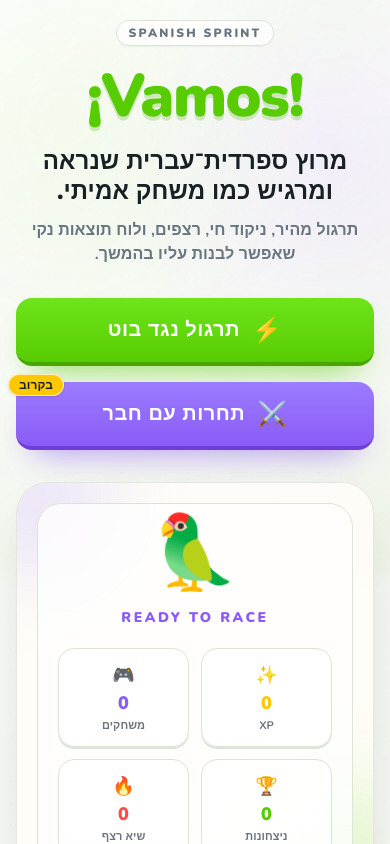
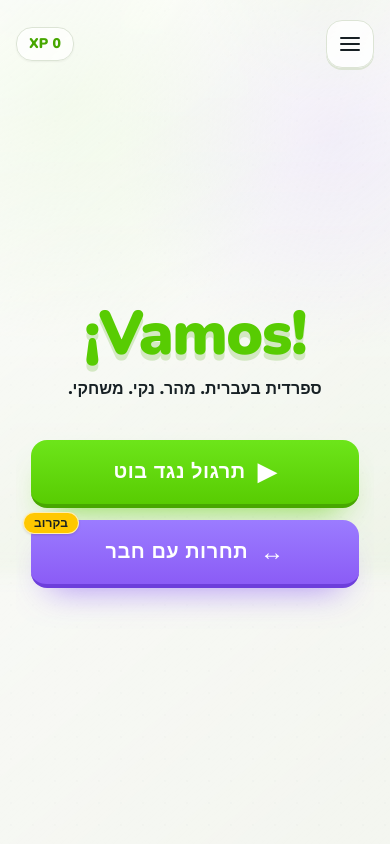
Before and after one commit to avihai24n-oss/spanish-game, a React (Vite) app: page / in a window 390 px wide. Built offline with nearby package versions, Linux system fonts and the light colour scheme.

Commit message:
Polish mobile app layout

```diff
--- a/src/components/HomeScreen.tsx
+++ b/src/components/HomeScreen.tsx
@@ -1,4 +1,5 @@
-import { motion } from "framer-motion";
+import { AnimatePresence, motion } from "framer-motion";
+import { useState } from "react";
 import { useGameStore } from "../game/store";
 import DuoButton from "./ui/DuoButton";
 import { useSound } from "../hooks/useSound";
@@ -17,32 +18,47 @@ export default function HomeScreen() {
   const openLobby = useGameStore((s) => s.openLobby);
   const stats = useGameStore((s) => s.stats);
   const { play } = useSound();
+  const [menuOpen, setMenuOpen] = useState(false);
 
   return (
-    <main className="screen-shell flex items-center">
-      <div className="app-wrap grid min-h-[calc(100vh-4rem)] items-center gap-8 lg:grid-cols-[1.08fr_0.92fr]">
+    <main className="screen-shell flex items-center overflow-hidden">
+      <div className="mx-auto flex min-h-[calc(100vh-2.5rem)] w-full max-w-sm flex-col sm:max-w-5xl">
+        <header className="flex items-center justify-between">
+          <button
+            type="button"
+            onClick={() => setMenuOpen(true)}
+            aria-label="פתיחת תפריט"
+            className="flex h-12 w-12 items-center justify-center rounded-2xl border border-duo-border bg-white/80 text-duo-ink shadow-card"
+          >
+            <span className="flex flex-col gap-1">
+              <span className="h-0.5 w-5 rounded-full bg-current" />
+              <span className="h-0.5 w-5 rounded-full bg-current" />
+              <span className="h-0.5 w-5 rounded-full bg-current" />
+            </span>
+          </button>
+          <div className="rounded-2xl border border-duo-border bg-white/70 px-3 py-1.5 text-sm font-black text-duo-greenShadow shadow-sm">
+            {stats.totalXp} XP
+          </div>
+        </header>
+
         <motion.section
           variants={stagger}
           custom={0}
           initial="hidden"
           animate="show"
-          className="text-center lg:text-start"
+          className="flex w-full flex-1 flex-col items-center justify-center overflow-hidden text-center"
         >
-          <span className="eyebrow">Spanish sprint</span>
           <h1
-            className="es-text mt-5 text-6xl font-black leading-none tracking-tight text-duo-green drop-shadow-[0_4px_0_rgba(71,167,0,0.22)] sm:text-7xl"
+            className="es-text max-w-full text-[3.85rem] font-black leading-none tracking-tight text-duo-green drop-shadow-[0_6px_0_rgba(71,167,0,0.2)] sm:text-8xl"
             dir="ltr"
           >
             ¡Vamos!
           </h1>
-          <p className="mt-5 max-w-xl text-2xl font-black leading-tight text-duo-ink sm:text-3xl lg:mx-0">
-            מרוץ ספרדית־עברית שנראה ומרגיש כמו משחק אמיתי.
-          </p>
-          <p className="mx-auto mt-3 max-w-lg text-base font-bold text-duo-gray sm:text-lg lg:mx-0">
-            תרגול מהיר, ניקוד חי, רצפים, ולוח תוצאות נקי שאפשר לבנות עליו בהמשך.
+          <p className="mt-3 max-w-[18rem] text-base font-black leading-snug text-duo-ink sm:max-w-none sm:text-lg">
+            ספרדית בעברית. מהר. נקי. משחקי.
           </p>
 
-          <div className="mx-auto mt-8 grid w-full max-w-md gap-4 lg:mx-0 lg:max-w-lg lg:grid-cols-2">
+          <div className="mt-10 grid w-full max-w-[21rem] gap-3 px-1 sm:max-w-md">
             <motion.div variants={stagger} custom={1} initial="hidden" animate="show">
               <DuoButton
                 variant="green"
@@ -54,7 +70,7 @@ export default function HomeScreen() {
                 }}
               >
                 <span className="flex items-center justify-center gap-3">
-                  <span className="text-2xl">⚡</span>
+                  <span className="text-2xl">▶</span>
                   תרגול נגד בוט
                 </span>
               </DuoButton>
@@ -77,7 +93,7 @@ export default function HomeScreen() {
                 }}
               >
                 <span className="flex items-center justify-center gap-3">
-                  <span className="text-2xl">⚔️</span>
+                  <span className="text-2xl">↔</span>
                   תחרות עם חבר
                 </span>
               </DuoButton>
@@ -88,69 +104,97 @@ export default function HomeScreen() {
           </div>
         </motion.section>
 
-        <motion.aside
-          variants={stagger}
-          custom={3}
-          initial="hidden"
-          animate="show"
-          className="panel relative overflow-hidden rounded-[2rem] p-5 sm:p-7"
-        >
-          <div className="absolute -left-16 -top-16 h-40 w-40 rounded-full bg-duo-purple/15 blur-2xl" />
-          <div className="absolute -bottom-14 -right-14 h-44 w-44 rounded-full bg-duo-green/15 blur-2xl" />
-
-          <div className="relative rounded-[1.5rem] border border-duo-border bg-white/75 p-5 text-center shadow-card">
-            <motion.div
-              className="text-7xl"
-              animate={{ y: [0, -10, 0], rotate: [0, -4, 0, 4, 0] }}
-              transition={{ duration: 3.2, repeat: Infinity, ease: "easeInOut" }}
-            >
-              🦜
-            </motion.div>
-            <p className="mt-3 text-sm font-black uppercase tracking-[0.18em] text-duo-purple">
-              ready to race
-            </p>
-            <div className="mt-5 grid grid-cols-2 gap-3">
-              <StatChip icon="✨" label="XP" value={stats.totalXp} color="text-duo-gold" />
-              <StatChip
-                icon="🎮"
-                label="משחקים"
-                value={stats.gamesPlayed}
-                color="text-duo-purple"
-              />
-              <StatChip
-                icon="🏆"
-                label="ניצחונות"
-                value={stats.wins}
-                color="text-duo-green"
-              />
-              <StatChip
-                icon="🔥"
-                label="שיא רצף"
-                value={stats.bestCombo}
-                color="text-duo-red"
-              />
-            </div>
-          </div>
-        </motion.aside>
+        <ProfileDrawer open={menuOpen} onClose={() => setMenuOpen(false)} />
       </div>
     </main>
   );
 }
 
+function ProfileDrawer({ open, onClose }: { open: boolean; onClose: () => void }) {
+  const stats = useGameStore((s) => s.stats);
+  const openLobby = useGameStore((s) => s.openLobby);
+  const startGame = useGameStore((s) => s.startGame);
+
+  return (
+    <AnimatePresence>
+      {open && (
+        <>
+          <motion.button
+            type="button"
+            aria-label="סגירת תפריט"
+            className="fixed inset-0 z-40 bg-duo-ink/20 backdrop-blur-sm"
+            initial={{ opacity: 0 }}
+            animate={{ opacity: 1 }}
+            exit={{ opacity: 0 }}
+            onClick={onClose}
+          />
+          <motion.aside
+            initial={{ x: "100%" }}
+            animate={{ x: 0 }}
+            exit={{ x: "100%" }}
+            transition={{ type: "spring", stiffness: 300, damping: 30 }}
+            className="fixed inset-y-0 right-0 z-50 w-[86vw] max-w-sm border-l border-duo-border bg-duo-surface px-5 py-6 shadow-soft"
+          >
+            <div className="flex items-center justify-between">
+              <div>
+                <p className="text-xs font-black uppercase tracking-[0.16em] text-duo-purple">
+                  הפרופיל שלי
+                </p>
+                <h2 className="mt-1 text-2xl font-black text-duo-ink">את/ה</h2>
+              </div>
+              <button
+                type="button"
+                onClick={onClose}
+                className="flex h-10 w-10 items-center justify-center rounded-2xl bg-duo-border/70 text-xl font-black text-duo-gray"
+              >
+                ×
+              </button>
+            </div>
+
+            <div className="mt-6 grid grid-cols-2 gap-3">
+              <StatChip label="ניקוד" value={stats.totalXp} color="text-duo-green" />
+              <StatChip label="משחקים" value={stats.gamesPlayed} color="text-duo-purple" />
+              <StatChip label="ניצחונות" value={stats.wins} color="text-duo-greenShadow" />
+              <StatChip label="שיא רצף" value={stats.bestCombo} color="text-duo-red" />
+            </div>
+
+            <div className="mt-6 space-y-2">
+              <MenuAction label="תרגול" onClick={() => void startGame()} />
+              <MenuAction label="תחרות" onClick={openLobby} />
+              <MenuAction label="התקדמות" />
+              <MenuAction label="הגדרות" />
+            </div>
+          </motion.aside>
+        </>
+      )}
+    </AnimatePresence>
+  );
+}
+
+function MenuAction({ label, onClick }: { label: string; onClick?: () => void }) {
+  return (
+    <button
+      type="button"
+      onClick={onClick}
+      className="flex w-full items-center justify-between rounded-2xl border border-duo-border bg-white/75 px-4 py-3 text-start text-base font-black text-duo-ink shadow-sm"
+    >
+      <span>{label}</span>
+      <span className="text-duo-purple">‹</span>
+    </button>
+  );
+}
+
 function StatChip({
-  icon,
   label,
   value,
   color,
 }: {
-  icon: string;
   label: string;
   value: number;
   color: string;
 }) {
   return (
     <div className="metric-card flex flex-col items-center">
-      <span className="text-lg">{icon}</span>
       <span className={`text-lg font-black tabular-nums ${color}`}>{value}</span>
       <span className="text-[11px] font-bold text-duo-gray">{label}</span>
     </div>
--- a/src/components/exercises/McqExercise.tsx
+++ b/src/components/exercises/McqExercise.tsx
@@ -29,13 +29,13 @@ export default function McqExercise({
   };
 
   return (
-    <section className="panel rounded-[1.7rem] p-5 sm:p-7">
+    <section className="panel rounded-[1.4rem] p-4 sm:rounded-[1.7rem] sm:p-7">
       <div>
         <p className="text-sm font-black uppercase tracking-[0.14em] text-duo-purple">
           {toSpanish ? "איך אומרים בספרדית?" : "מה הפירוש בעברית?"}
         </p>
         <h2
-          className={`mt-3 text-4xl font-black leading-tight text-duo-ink ${
+          className={`mt-2 text-3xl font-black leading-tight text-duo-ink sm:mt-3 sm:text-4xl ${
             toSpanish ? "" : "es-text"
           }`}
           dir={toSpanish ? "rtl" : "ltr"}
@@ -44,7 +44,7 @@ export default function McqExercise({
         </h2>
       </div>
 
-      <div className="mt-6 grid grid-cols-1 gap-3 sm:grid-cols-2">
+      <div className="mt-5 grid grid-cols-1 gap-2.5 sm:mt-6 sm:grid-cols-2 sm:gap-3">
         {question.options.map((opt, i) => {
           const isCorrect = i === question.correctIndex;
           const isSelected = i === selected;
@@ -68,7 +68,7 @@ export default function McqExercise({
               onClick={() => choose(i)}
               disabled={revealed}
               whileTap={revealed ? undefined : { scale: 0.97 }}
-              className={`relative rounded-2xl border border-b-4 px-5 py-4 text-xl font-extrabold shadow-card transition-all duration-150 ${stateClasses} ${
+              className={`relative rounded-2xl border border-b-4 px-4 py-3 text-lg font-extrabold shadow-card transition-all duration-150 sm:px-5 sm:py-4 sm:text-xl ${stateClasses} ${
                 toSpanish ? "es-text" : ""
               }`}
               dir={toSpanish ? "ltr" : "rtl"}
```
Also changed, not shown: src/components/GameScreen.tsx (+44 -5 lines), src/components/RaceTrack.tsx (+30 -17 lines), src/components/exercises/SentenceExercise.tsx (+17 -53 lines), src/components/ui/CountdownRing.tsx (+18 -17 lines).
